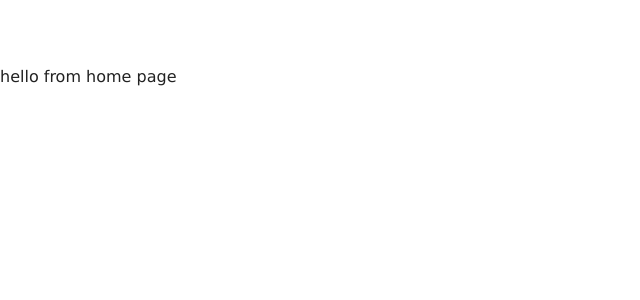
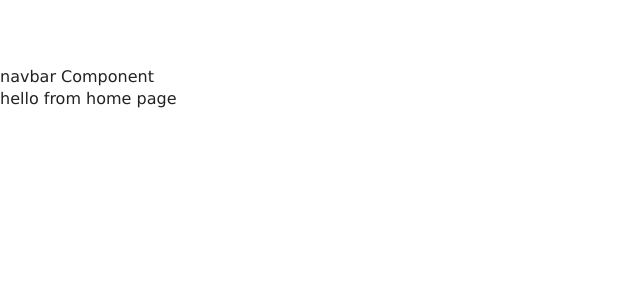
Before and after one commit to Sundaybrian/react-resort, a React (Create React App) app: page / in a window 1280 px wide. Shown: the top 300 px of the page, without its empty margins (0-640 px from the left). Built offline with nearby package versions, Linux system fonts and the light colour scheme.

Commit message:
setup dummy navbar

```diff
--- a/src/App.js
+++ b/src/App.js
@@ -4,11 +4,13 @@
 import Rooms from "./pages/Rooms";
 import SingleRoom from "./pages/SingleRoom";
 import Error from "./pages/Error";
+import Navbar from "./components/Navbar";
 import "./App.css";
 
 function App() {
   return (
     <>
+      <Navbar />
       <Switch>
         <Route exact path="/" component={Home} />
         <Route exact path="/rooms/" component={Rooms} />
--- /dev/null
+++ b/src/components/Navbar.js
@@ -0,0 +1,7 @@
+import React, { Component } from "react";
+
+export default class Navbar extends Component {
+  render() {
+    return <div>navbar Component</div>;
+  }
+}
```
